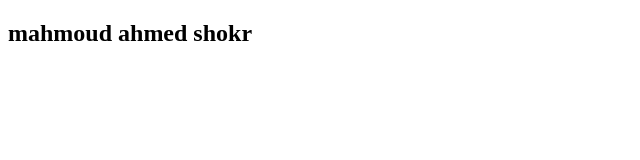
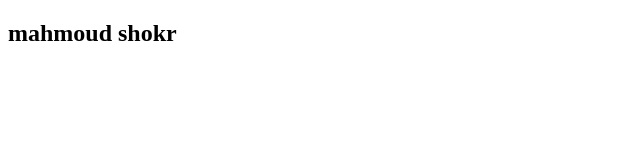
Before and after one commit to mahshokr/git-demo, a plain HTML site: page index.html in a window 1280 px wide. Shown: the whole page, without its empty margins (0-640 px from the left). Drawn offline with Linux system fonts and the light colour scheme.

Commit message:
change the index.html

```diff
--- a/index.html
+++ b/index.html
@@ -7,6 +7,6 @@
     <title>Document</title>
 </head>
 <body>
-    <h2>mahmoud ahmed shokr</h2>
+    <h2>mahmoud shokr</h2>
 </body>
 </html>
```
